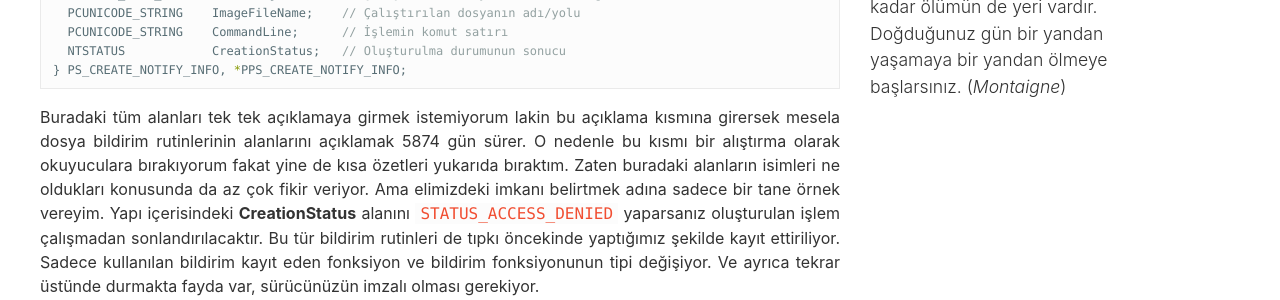
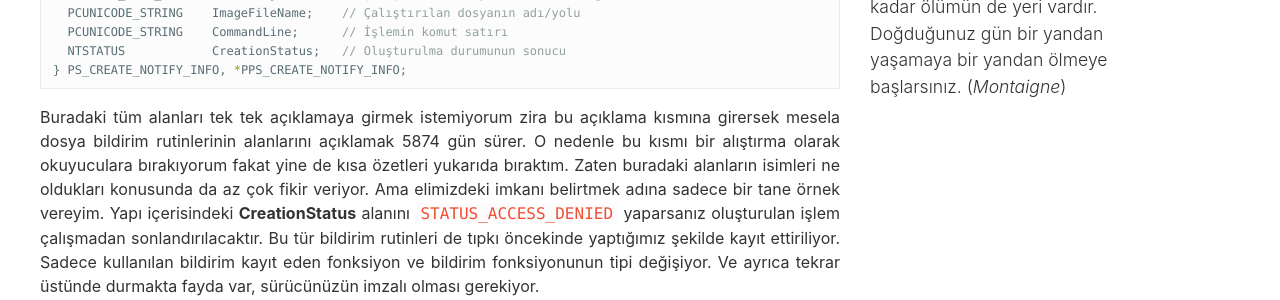
Before and after one commit to philophys/philophys.github.com, a Jekyll site: the page built from _posts/2017-12-24-sistem-bildirim-rutinleri.md, in a window 1280 px wide and 900 px high, scrolled down 3534 px. Shown: the part 153-453 px from the top of the window. Built offline with Jekyll 4.4.1, drawn with Linux system fonts in a browser that asks for light colours; comment, search, counter and statistics services are not loaded; some of the changed text lies outside the part shown.

Commit message:
Update 2017-12-24-sistem-bildirim-rutinleri.md

````diff
--- a/_posts/2017-12-24-sistem-bildirim-rutinleri.md
+++ b/_posts/2017-12-24-sistem-bildirim-rutinleri.md
@@ -135,7 +135,7 @@
 } PS_CREATE_NOTIFY_INFO, *PPS_CREATE_NOTIFY_INFO;
 ```
 
-Buradaki tüm alanları tek tek açıklamaya girmek istemiyorum lakin bu açıklama kısmına girersek mesela dosya bildirim rutinlerinin alanlarını açıklamak 5874 gün sürer. O nedenle bu kısmı bir alıştırma olarak okuyuculara bırakıyorum fakat yine de kısa özetleri yukarıda bıraktım. Zaten buradaki alanların isimleri ne oldukları konusunda da az çok fikir veriyor. Ama elimizdeki imkanı belirtmek adına sadece bir tane örnek vereyim. Yapı içerisindeki **CreationStatus** alanını `STATUS_ACCESS_DENIED` yaparsanız oluşturulan işlem çalışmadan sonlandırılacaktır. Bu tür bildirim rutinleri de tıpkı öncekinde yaptığımız şekilde kayıt ettiriliyor. Sadece kullanılan bildirim kayıt eden fonksiyon ve bildirim fonksiyonunun tipi değişiyor. Ve ayrıca tekrar üstünde durmakta fayda var, sürücünüzün imzalı olması gerekiyor.
+Buradaki tüm alanları tek tek açıklamaya girmek istemiyorum zira bu açıklama kısmına girersek mesela dosya bildirim rutinlerinin alanlarını açıklamak 5874 gün sürer. O nedenle bu kısmı bir alıştırma olarak okuyuculara bırakıyorum fakat yine de kısa özetleri yukarıda bıraktım. Zaten buradaki alanların isimleri ne oldukları konusunda da az çok fikir veriyor. Ama elimizdeki imkanı belirtmek adına sadece bir tane örnek vereyim. Yapı içerisindeki **CreationStatus** alanını `STATUS_ACCESS_DENIED` yaparsanız oluşturulan işlem çalışmadan sonlandırılacaktır. Bu tür bildirim rutinleri de tıpkı öncekinde yaptığımız şekilde kayıt ettiriliyor. Sadece kullanılan bildirim kayıt eden fonksiyon ve bildirim fonksiyonunun tipi değişiyor. Ve ayrıca tekrar üstünde durmakta fayda var, sürücünüzün imzalı olması gerekiyor.
 
 ### [PsSetCreateProcessNotifyRoutineEx2](https://msdn.microsoft.com/en-us/library/windows/hardware/mt805891(v=vs.85).aspx)
 
@@ -296,7 +296,7 @@
 
 Bu fonksiyonumuzun ilk parametresi yine öncekindeki gibi bir bildirim rutini. Değişen şey ise ikinci bir parametrenin gelmiş olması yani **Flags**. Bu alan için şu anda MSDN üzerinde anlatılmış sadece bir değer var, o da `PS_IMAGE_NOTIFY_CONFLICTING_ARCHITECTURE`. Bu bildirim rutinlerinin mimarisi ne olursa olsun tüm dosyalar için çağırılacağını belirtiyor.
 
-Özellikle bu iki tip için şunu söyleyelim, bu rutinler içerisindeyken kullanıcı modundan hafıza tahsis etmek, serbest bırakmak, diski hafızaya eşlemek gibi işlemler çok tehlikeli. Lakin bu işlemler sırasında kullanılan bir hızlı mutex nesnesi sorun çıkartıyor. Bu konudan ağzı yanan da epey insan vardır (bknz: anti-malware için sürücü yazan yazar).
+Özellikle bu iki tip için şunu söyleyelim, bu rutinler içerisindeyken kullanıcı modundan hafıza tahsis etmek, serbest bırakmak, diski hafızaya eşlemek gibi işlemler çok tehlikeli. Çünkü bu işlemler sırasında kullanılan bir hızlı mutex nesnesi sorun çıkartıyor. Bu konudan ağzı yanan da epey insan vardır (bknz: anti-malware için sürücü yazan yazar).
 
 ### İşlem, İşlemcik ve Çalıştırılabilir Dosya Bildirim Rutinleri İçin Öneriler
 
@@ -447,7 +447,7 @@
 
 Peki bu bildirim rutinleri nereden çağırılıyor? Hemen bakalım! Bunun için yapmamız gereken tek şey `PspLoadImageNotifyRoutine` dizisine olan referanslara bakmak. Ben bunu yaptığımda `PsCallImageNotifyRoutines` isimli bir fonksiyona ulaştım. Bu fonksiyonun yaptığı şey yukarıda bahsi geçen diziyi gezerek buradaki rutinleri tek tek çağırmak. Bu bildirimleri çağıran fonksiyon ise `MiDriverLoadSucceeded` ve `MiMapViewOfImageSection` fonksiyonları içerisinden çağırılıyor, ki bu da oldukça manidar sanıyorum....
 
-Bu arada bu referanslara bakarken `PspEnumerateCallback` isimli bir fonksiyon dikkatimi çekti. Windows 7'de böyle bir fonksiyonun olmadığına eminim az önce baktım. Bu fonksiyon ilginçmiş. Lakin bunu çağıran fonksiyon bir isme sahip değil. Daha da ilginci devasa büyük bir fonksiyon tarafından çağırılıyor. Aklıma direkt olarak *PatchGuard* geldi açıkçası. Neden derseniz, *PatchGuard*'ın fonksiyonları işletim sistemi çekirdeğindeki en büyük fonksiyonlar. Boyutları gerçekten aşırı büyük, bu sayede hemen bulunabiliyorlar ama incelemesi de inanılmaz zor... Biraz eğlenmek isteyen dostlarımız bir göz atabilir :) Bu fonksiyon da karşıma çıkınca dayanamadım. Evet, isminden anlaşıldığı gibi bu fonksiyon ile sistemdeki bildirim rutinlerine ulaşabiliyorsunuz. Geçen sene yazdığım anti-rootkit'de ben taklalar atarak ulaşıyordum bunu öğrendiğim güzel oldu... Olur da o projeye devam edersem şüphesiz kullanacağım.
+Bu arada bu referanslara bakarken `PspEnumerateCallback` isimli bir fonksiyon dikkatimi çekti. Windows 7'de böyle bir fonksiyonun olmadığına eminim az önce baktım. Bu fonksiyon ilginçmiş. Zira bunu çağıran fonksiyon bir isme sahip değil. Daha da ilginci devasa büyük bir fonksiyon tarafından çağırılıyor. Aklıma direkt olarak *PatchGuard* geldi açıkçası. Neden derseniz, *PatchGuard*'ın fonksiyonları işletim sistemi çekirdeğindeki en büyük fonksiyonlar. Boyutları gerçekten aşırı büyük, bu sayede hemen bulunabiliyorlar ama incelemesi de inanılmaz zor... Biraz eğlenmek isteyen dostlarımız bir göz atabilir :) Bu fonksiyon da karşıma çıkınca dayanamadım. Evet, isminden anlaşıldığı gibi bu fonksiyon ile sistemdeki bildirim rutinlerine ulaşabiliyorsunuz. Geçen sene yazdığım anti-rootkit'de ben taklalar atarak ulaşıyordum bunu öğrendiğim güzel oldu... Olur da o projeye devam edersem şüphesiz kullanacağım.
 
 Bu arada dayanamayıp fonksiyonu inceledim ve tekrar oluşturdum, o da şöyle bir şey oluyor:
 
````
